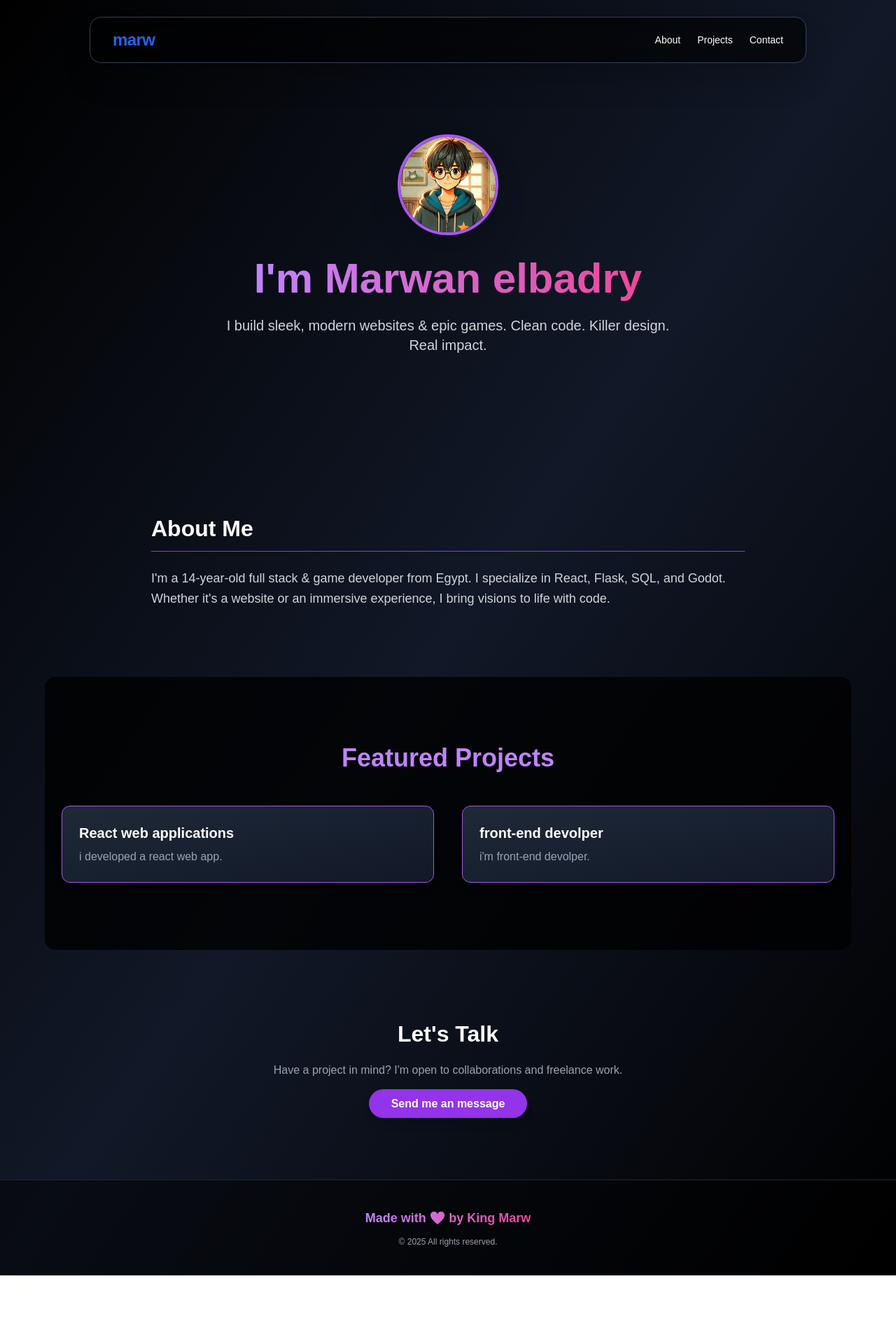
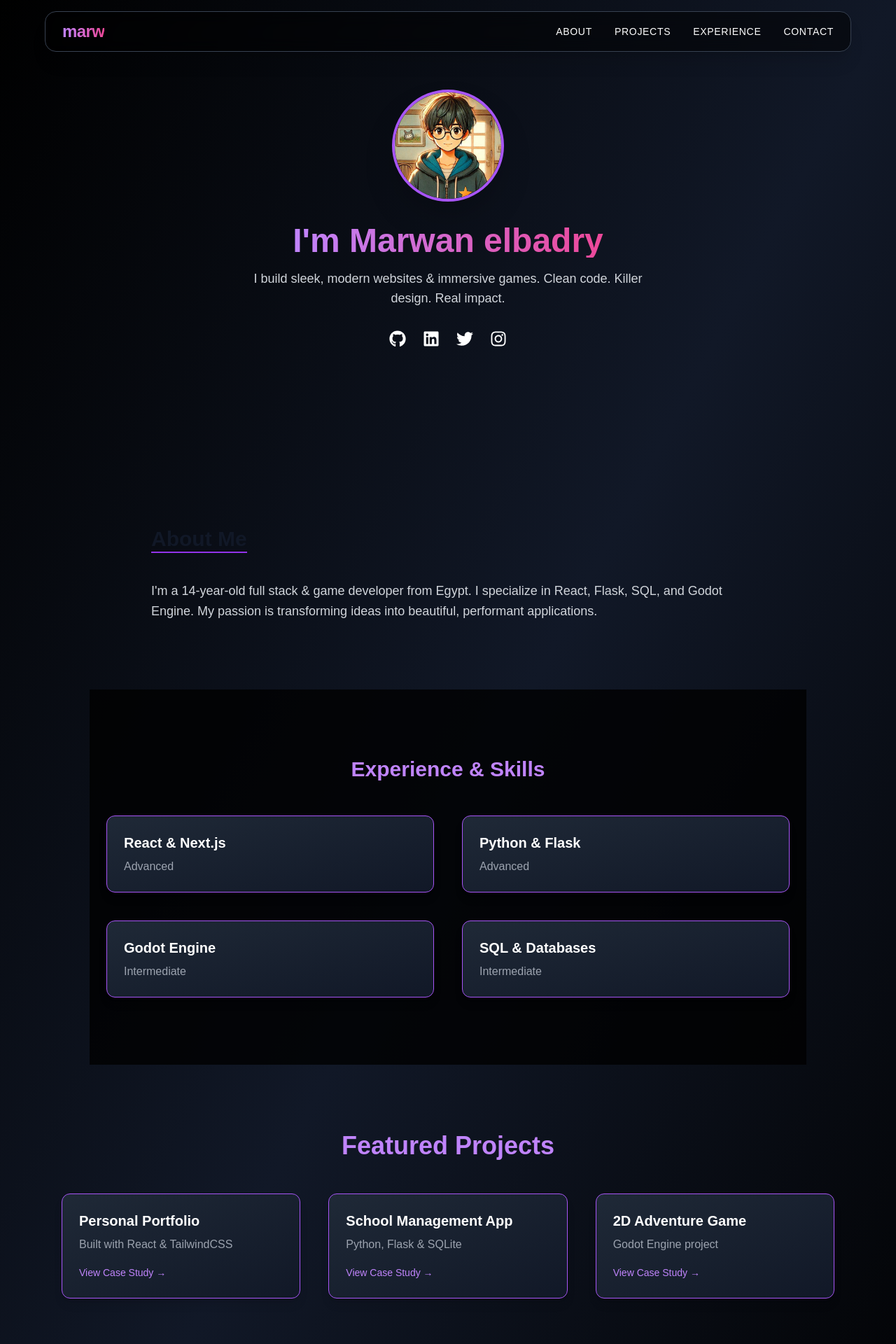
Before and after one commit to Kingmarw/kingmarw, a React (Vite) app: page / in a window 1280 px wide. Shown: the top 1920 px of the page at 70% size. Before the commit the page ends 1822 px from the top, so only its background shows below. Built offline with nearby package versions, Linux system fonts and the light colour scheme.

Commit message:
Update App.jsx

```diff
--- a/src/App.jsx
+++ b/src/App.jsx
@@ -1,95 +1,174 @@
 import React from "react";
 import { motion } from "framer-motion";
 import profile from "./assets/kingmarw.png";
+import { FaGithub, FaLinkedin, FaTwitter, FaInstagram } from 'react-icons/fa';
 
 export default function App() {
+  const sectionVariants = {
+    hidden: { opacity: 0, y: 50 },
+    visible: { opacity: 1, y: 0 },
+  };
+
   return (
-    <div className="relative bg-gradient-to-br from-black via-gray-900 to-black text-white font-sans overflow-x-hidden min-h-screen">
+    <div className="relative bg-gradient-to-br from-black via-gray-900 to-black text-white font-sans overflow-x-hidden min-h-screen scroll-smooth">
       {/* Header */}
-      <header className="fixed top-6 left-1/2 transform -translate-x-1/2 z-50 bg-black/60 backdrop-blur-md border border-gray-700 rounded-2xl px-8 py-4 flex justify-between items-center w-[90%] max-w-5xl shadow-2xl">
-        <h1 className="text-2xl font-bold tracking-tight">marw</h1>
-        <nav className="space-x-6 text-sm">
-          <a href="#about" className="hover:text-purple-400 transition">About</a>
-          <a href="#projects" className="hover:text-purple-400 transition">Projects</a>
-          <a href="#contact" className="hover:text-purple-400 transition">Contact</a>
+      <header className="fixed top-4 left-1/2 transform -translate-x-1/2 z-50 bg-black/50 backdrop-blur-md border border-gray-700 rounded-2xl px-6 py-3 flex justify-between items-center w-[90%] max-w-6xl shadow-xl">
+        <h1 className="text-2xl font-extrabold tracking-tight bg-gradient-to-r from-purple-400 to-pink-500 bg-clip-text text-transparent">marw</h1>
+        <nav className="space-x-8 text-sm">
+          {['about','projects','experience','contact'].map(id=> (
+            <a key={id} href={`#${id}`} className="hover:text-purple-400 transition duration-300 uppercase tracking-wider">{id}</a>
+          ))}
         </nav>
       </header>
 
       {/* Hero */}
-      <section className="relative z-10 pt-48 pb-32 px-6 text-center">
-        <div className="flex flex-col items-center">
+      <section id="hero" className="flex flex-col items-center justify-center text-center pt-32 pb-40 px-6">
         <motion.img
-            initial={{ opacity: 0, y: -20 }}
-            animate={{ opacity: 1, y: 0 }}
+          initial={{ scale: 0.8, opacity: 0 }}
+          animate={{ scale: 1, opacity: 1 }}
           transition={{ duration: 1 }}
           src={profile}
           alt="Profile"
-            className="w-36 h-36 rounded-full border-4 border-purple-500 shadow-2xl mb-6"
+          className="w-40 h-40 rounded-full border-4 border-purple-500 shadow-2xl mb-8"
         />
         <motion.h2
-            initial={{ opacity: 0 }}
-            animate={{ opacity: 1 }}
-            transition={{ delay: 0.3, duration: 1 }}
-            className="text-6xl font-extrabold mb-4 leading-tight bg-gradient-to-r from-purple-400 to-pink-500 bg-clip-text text-transparent"
+          initial="hidden"
+          animate="visible"
+          variants={sectionVariants}
+          transition={{ delay: 0.3, duration: 0.8 }}
+          className="text-6xl font-extrabold leading-tight bg-gradient-to-r from-purple-400 to-pink-500 bg-clip-text text-transparent sm:text-5xl"
         >
           I'm Marwan elbadry
         </motion.h2>
         <motion.p
-            initial={{ opacity: 0 }}
-            animate={{ opacity: 1 }}
-            transition={{ delay: 0.6, duration: 1 }}
-            className="text-gray-300 max-w-2xl mx-auto text-xl"
+          initial="hidden"
+          animate="visible"
+          variants={sectionVariants}
+          transition={{ delay: 0.6, duration: 0.8 }}
+          className="mt-4 text-gray-300 max-w-xl text-lg"
         >
-            I build sleek, modern websites & epic games. Clean code. Killer design. Real impact.
+          I build sleek, modern websites & immersive games. Clean code. Killer design. Real impact.
         </motion.p>
-        </div>
+        <motion.div
+          initial="hidden"
+          animate="visible"
+          variants={sectionVariants}
+          transition={{ delay: 0.9, duration: 0.8 }}
+          className="flex space-x-6 mt-8"
+        >
+          {[FaGithub, FaLinkedin, FaTwitter, FaInstagram].map((Icon, idx) => (
+            <a
+              key={idx}
+              href="#"
+              className="text-2xl hover:text-purple-400 transition duration-300"
+            >
+              <Icon />
+            </a>
+          ))}
+        </motion.div>
       </section>
 
       {/* About */}
-      <section id="about" className="px-6 py-24 max-w-4xl mx-auto relative z-10">
-        <h3 className="text-white font-bold mb-6 border-b border-purple-600 pb-2">About Me</h3>
-        <p className="text-gray-300 leading-relaxed text-lg">
-          I'm a 14-year-old full stack & game developer from Egypt. I specialize in React, Flask, SQL, and Godot. Whether it's a website or an immersive experience, I bring visions to life with code.
+      <motion.section
+        id="about"
+        className="px-6 py-24 max-w-4xl mx-auto"
+        initial="hidden"
+        whileInView="visible"
+        viewport={{ once: true }}
+        variants={sectionVariants}
+      >
+        <h3 className="text-3xl font-bold mb-6 border-b-2 border-purple-600 inline-block">About Me</h3>
+        <p className="text-gray-300 leading-relaxed text-lg mt-4">
+          I'm a 14-year-old full stack & game developer from Egypt. I specialize in React, Flask, SQL, and Godot Engine. My passion is transforming ideas into beautiful, performant applications.
         </p>
-      </section>
+      </motion.section>
 
-      {/* Projects */}
-      <section id="projects" className="bg-black/80 px-6 py-24 max-w-6xl mx-auto relative z-10">
-        <h3 className="text-4xl font-bold mb-12 text-center text-purple-400">Featured Projects</h3>
-        <div className="grid md:grid-cols-2 gap-10">
+      {/* Experience */}
+      <motion.section
+        id="experience"
+        className="bg-black/80 px-6 py-24 max-w-5xl mx-auto"
+        initial="hidden"
+        whileInView="visible"
+        viewport={{ once: true }}
+        variants={sectionVariants}
+      >
+        <h3 className="text-3xl font-bold mb-12 text-center text-purple-400">Experience & Skills</h3>
+        <div className="grid grid-cols-1 md:grid-cols-2 gap-10">
+          {[
+            { title: 'React & Next.js', level: 'Advanced' },
+            { title: 'Python & Flask', level: 'Advanced' },
+            { title: 'Godot Engine', level: 'Intermediate' },
+            { title: 'SQL & Databases', level: 'Intermediate' },
+          ].map((item, i) => (
             <motion.div
+              key={i}
               whileHover={{ scale: 1.05 }}
               className="bg-gradient-to-br from-gray-800 to-gray-900 rounded-xl p-6 shadow-lg hover:shadow-2xl transition duration-300 border border-purple-500"
             >
-            <h4 className="text-xl font-semibold mb-2">React web applications</h4>
-            <p className="text-gray-400">i developed a react web app.</p>
+              <h4 className="text-xl font-semibold mb-2">{item.title}</h4>
+              <p className="text-gray-400">{item.level}</p>
             </motion.div>
-          <motion.div
-            whileHover={{ scale: 1.05 }}
-            className="bg-gradient-to-br from-gray-800 to-gray-900 rounded-xl p-6 shadow-lg hover:shadow-2xl transition duration-300 border border-purple-500"
+          ))}
+        </div>
+      </motion.section>
+
+      {/* Projects */}
+      <motion.section
+        id="projects"
+        className="px-6 py-24 max-w-6xl mx-auto"
+        initial="hidden"
+        whileInView="visible"
+        viewport={{ once: true }}
+        variants={sectionVariants}
       >
-            <h4 className="text-xl font-semibold mb-2">front-end devolper</h4>
-            <p className="text-gray-400">i'm front-end devolper.</p>
-          </motion.div>
+        <h3 className="text-4xl font-bold mb-12 text-center text-purple-400">Featured Projects</h3>
+        <div className="grid sm:grid-cols-1 md:grid-cols-2 lg:grid-cols-3 gap-10">
+          {[
+            { title: 'Personal Portfolio', desc: 'Built with React & TailwindCSS', link: '#' },
+            { title: 'School Management App', desc: 'Python, Flask & SQLite', link: '#' },
+            { title: '2D Adventure Game', desc: 'Godot Engine project', link: '#' },
+          ].map((proj, idx) => (
+            <motion.a
+              key={idx}
+              href={proj.link}
+              whileHover={{ scale: 1.03 }}
+              className="block bg-gradient-to-br from-gray-800 to-gray-900 rounded-xl p-6 shadow-lg hover:shadow-2xl transition duration-300 border border-purple-500"
+            >
+              <h4 className="text-xl font-semibold mb-2">{proj.title}</h4>
+              <p className="text-gray-400 mb-4">{proj.desc}</p>
+              <span className="text-sm text-purple-400 hover:underline">View Case Study →</span>
+            </motion.a>
+          ))}
         </div>
-      </section>
+      </motion.section>
 
       {/* Contact */}
-      <section id="contact" className="px-6 py-24 text-center relative z-10">
-        <h3 className="text-white font-bold mb-4">Let's Talk</h3>
+      <motion.section
+        id="contact"
+        className="px-6 py-24 text-center"
+        initial="hidden"
+        whileInView="visible"
+        viewport={{ once: true }}
+        variants={sectionVariants}
+      >
+        <h3 className="text-3xl font-bold mb-4">Let's Talk</h3>
         <p className="text-gray-400 mb-6">Have a project in mind? I'm open to collaborations and freelance work.</p>
-        <a href="https://wa.me/+201119644023" className="bg-purple-600 hover:bg-purple-700 transition text-white font-semibold px-8 py-3 rounded-full shadow-lg">
-          Send me an message
-        </a>
-      </section>
+        <motion.a
+          href="https://wa.me/+201119644023"
+          whileHover={{ scale: 1.05 }}
+          className="inline-block bg-purple-600 hover:bg-purple-700 transition text-white font-semibold px-8 py-3 rounded-full shadow-lg"
+        >
+          Send me a message
+        </motion.a>
+      </motion.section>
 
       {/* Footer */}
-      <footer className="text-center text-sm text-gray-400 py-10 border-t border-gray-800 relative z-10 bg-black/50">
-        <div className="flex flex-col items-center gap-3">
-          <div className="text-lg font-semibold bg-gradient-to-r from-purple-400 to-pink-500 bg-clip-text text-transparent">
+      <footer className="text-center text-sm text-gray-400 py-10 border-t border-gray-800 bg-black/50">
+        <div className="flex flex-col items-center gap-2">
+          <p className="bg-gradient-to-r from-purple-400 to-pink-500 bg-clip-text text-transparent font-semibold">
             Made with 💙 by King Marw
-          </div>
-          <p className="text-xs">&copy; {new Date().getFullYear()} All rights reserved.</p>
+          </p>
+          <p>&copy; {new Date().getFullYear()} All rights reserved.</p>
         </div>
       </footer>
     </div>
```
Lines whose indentation alone changed are shown as unchanged.
